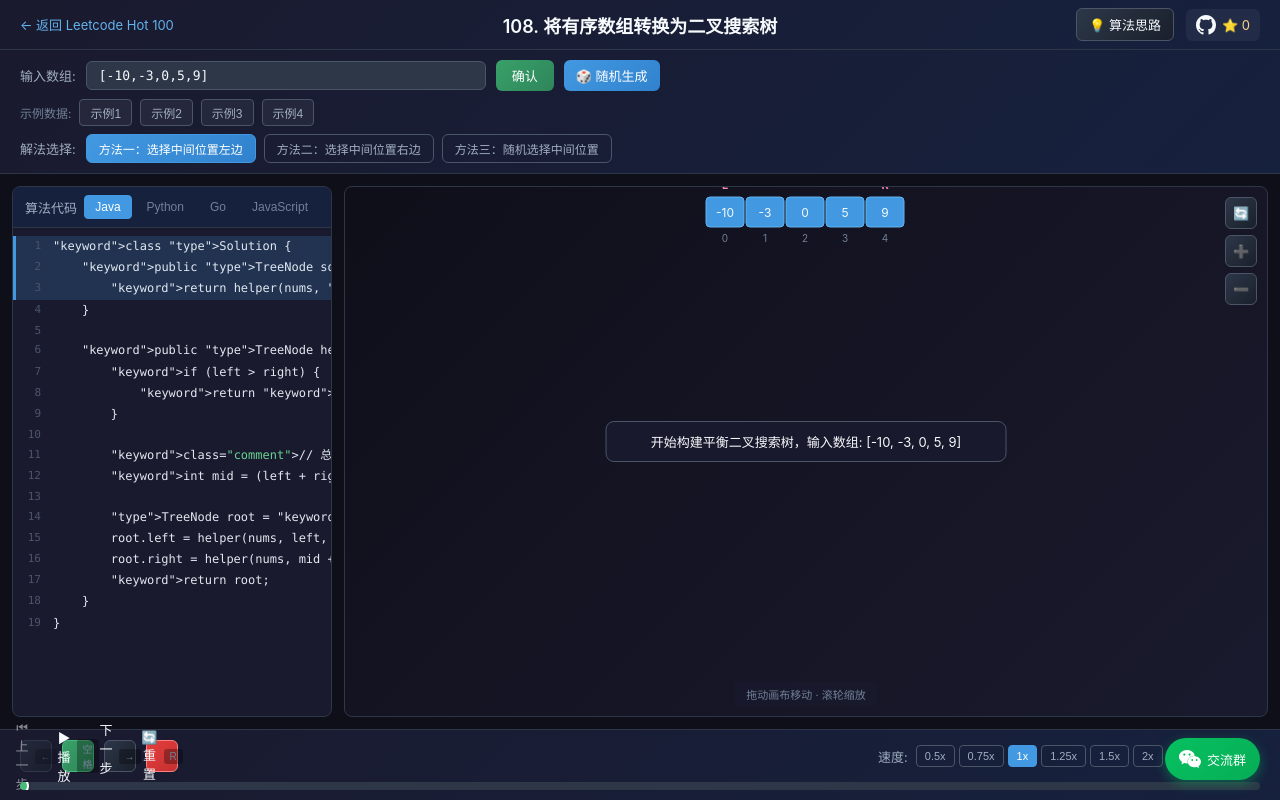
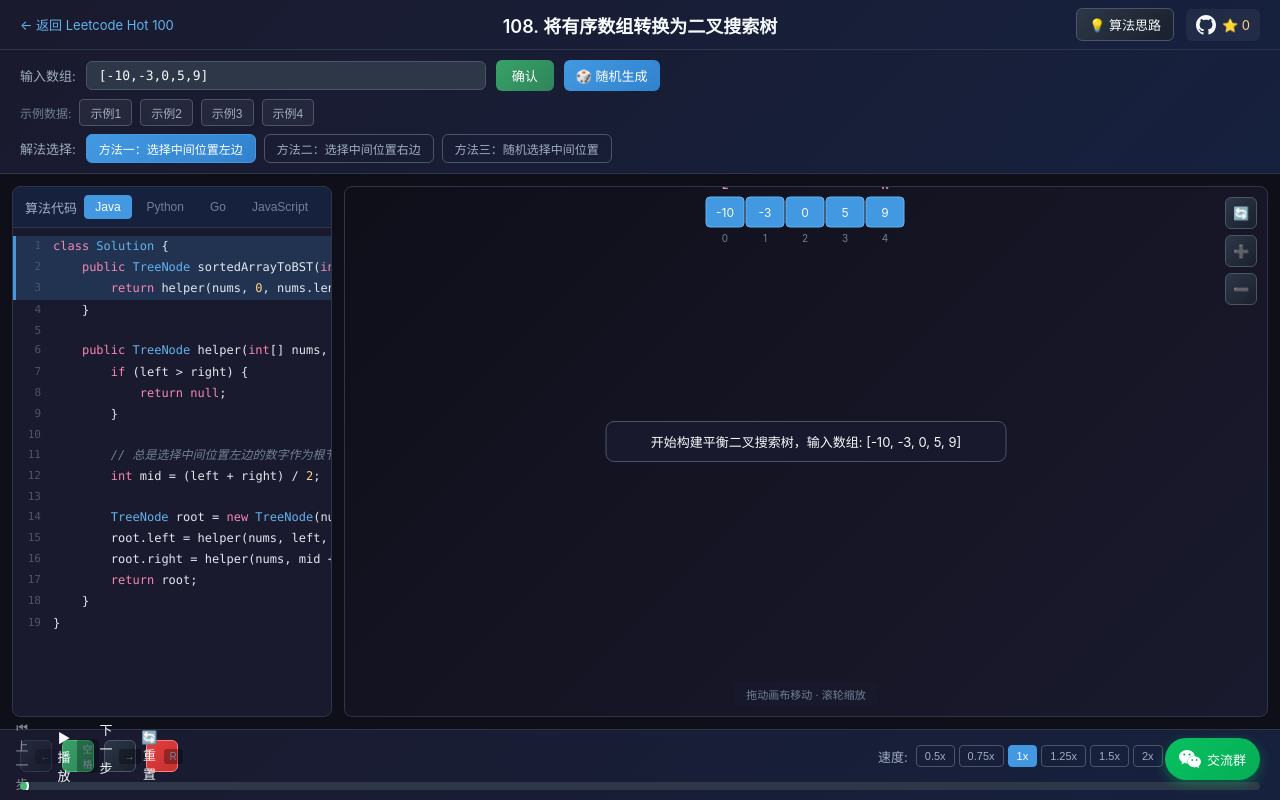
Before and after one commit to fuck-algorithm/leetcode-108-convert-sorted-array-to-binary-search-tree, a React (Vite) app: page / in a window 1280 px wide. Built offline with nearby package versions, Linux system fonts and the light colour scheme; no server answers.

Commit message:
fix: 修复代码语法高亮显示问题

```diff
--- a/src/components/CodePanel/CodePanel.tsx
+++ b/src/components/CodePanel/CodePanel.tsx
@@ -30,10 +30,8 @@ export function CodePanel({ currentStep, method }: CodePanelProps) {
   const getVariableDisplay = (lineIndex: number): string | null => {
     if (!currentStep) return null;
 
-    // 根据当前步骤和行号显示变量值
     const vars = currentStep.variables;
 
-    // 根据不同语言和行号匹配变量显示
     if (language === 'java' || language === 'javascript' || language === 'golang') {
       if (lineIndex === 11 && vars.mid !== null && vars.mid !== undefined) {
         return `// mid = ${vars.mid}`;
@@ -84,7 +82,7 @@ export function CodePanel({ currentStep, method }: CodePanelProps) {
               >
                 <span className="line-number">{lineNumber}</span>
                 <span className="line-content">
-                  {renderSyntaxHighlight(line, language)}
+                  <SyntaxHighlightedLine line={line} language={language} />
                 </span>
                 {variableDisplay && (
                   <span className="variable-display">{variableDisplay}</span>
@@ -98,48 +96,89 @@ export function CodePanel({ currentStep, method }: CodePanelProps) {
   );
 }
 
-// 简单的语法高亮
-function renderSyntaxHighlight(line: string, language: ProgrammingLanguage): React.ReactNode {
-  const keywords: Record<ProgrammingLanguage, string[]> = {
-    java: ['class', 'public', 'private', 'int', 'return', 'if', 'new', 'null'],
-    python: ['class', 'def', 'self', 'return', 'if', 'None', 'int'],
-    golang: ['func', 'return', 'if', 'nil', 'int', 'var'],
-    javascript: ['function', 'var', 'const', 'let', 'return', 'if', 'new', 'null']
+// Token 类型
+interface Token {
+  type: 'keyword' | 'type' | 'number' | 'string' | 'comment' | 'text';
+  value: string;
+}
+
+// 语法高亮组件
+function SyntaxHighlightedLine({ line, language }: { line: string; language: ProgrammingLanguage }) {
+  const tokens = tokenize(line, language);
+
+  return (
+    <>
+      {tokens.map((token, index) => {
+        if (token.type === 'text') {
+          return <span key={index}>{token.value}</span>;
+        }
+        return (
+          <span key={index} className={token.type}>
+            {token.value}
+          </span>
+        );
+      })}
+    </>
+  );
+}
+
+// 词法分析
+function tokenize(line: string, language: ProgrammingLanguage): Token[] {
+  const keywords: Record<ProgrammingLanguage, Set<string>> = {
+    java: new Set(['class', 'public', 'private', 'int', 'return', 'if', 'new', 'null']),
+    python: new Set(['class', 'def', 'self', 'return', 'if', 'None', 'int']),
+    golang: new Set(['func', 'return', 'if', 'nil', 'int', 'var']),
+    javascript: new Set(['function', 'var', 'const', 'let', 'return', 'if', 'new', 'null'])
   };
 
-  const types: Record<ProgrammingLanguage, string[]> = {
-    java: ['TreeNode', 'Solution'],
-    python: ['TreeNode', 'Solution', 'List'],
-    golang: ['TreeNode'],
-    javascript: ['TreeNode']
+  const types: Record<ProgrammingLanguage, Set<string>> = {
+    java: new Set(['TreeNode', 'Solution']),
+    python: new Set(['TreeNode', 'Solution', 'List']),
+    golang: new Set(['TreeNode']),
+    javascript: new Set(['TreeNode'])
   };
 
-  let result = line;
+  const tokens: Token[] = [];
+  let remaining = line;
 
-  // 高亮注释
-  if (language === 'python') {
-    result = result.replace(/(#.*)$/, '<span class="comment">$1</span>');
-  } else {
-    result = result.replace(/(\/\/.*)$/, '<span class="comment">$1</span>');
+  // 检查注释
+  const commentStart = language === 'python' ? '#' : '//';
+  const commentIndex = remaining.indexOf(commentStart);
+
+  let mainPart = remaining;
+  let commentPart = '';
+
+  if (commentIndex !== -1) {
+    mainPart = remaining.substring(0, commentIndex);
+    commentPart = remaining.substring(commentIndex);
   }
 
-  // 高亮关键字
-  keywords[language].forEach(keyword => {
-    const regex = new RegExp(`\\b(${keyword})\\b`, 'g');
-    result = result.replace(regex, '<span class="keyword">$1</span>');
-  });
+  // 处理主要部分
+  const wordRegex = /([a-zA-Z_][a-zA-Z0-9_]*)|(\d+)|(\s+)|([^\w\s]+)/g;
+  let match;
 
-  // 高亮类型
-  types[language].forEach(type => {
-    const regex = new RegExp(`\\b(${type})\\b`, 'g');
-    result = result.replace(regex, '<span class="type">$1</span>');
-  });
+  while ((match = wordRegex.exec(mainPart)) !== null) {
+    const value = match[0];
 
-  // 高亮数字
-  result = result.replace(/\b(\d+)\b/g, '<span class="number">$1</span>');
+    if (/^\d+$/.test(value)) {
+      tokens.push({ type: 'number', value });
+    } else if (/^[a-zA-Z_]/.test(value)) {
+      if (keywords[language].has(value)) {
+        tokens.push({ type: 'keyword', value });
+      } else if (types[language].has(value)) {
+        tokens.push({ type: 'type', value });
+      } else {
+        tokens.push({ type: 'text', value });
+      }
+    } else {
+      tokens.push({ type: 'text', value });
+    }
+  }
 
-  // 高亮字符串
-  result = result.replace(/(".*?")/g, '<span class="string">$1</span>');
+  // 添加注释部分
+  if (commentPart) {
+    tokens.push({ type: 'comment', value: commentPart });
+  }
 
-  return <span dangerouslySetInnerHTML={{ __html: result }} />;
+  return tokens;
 }
```
